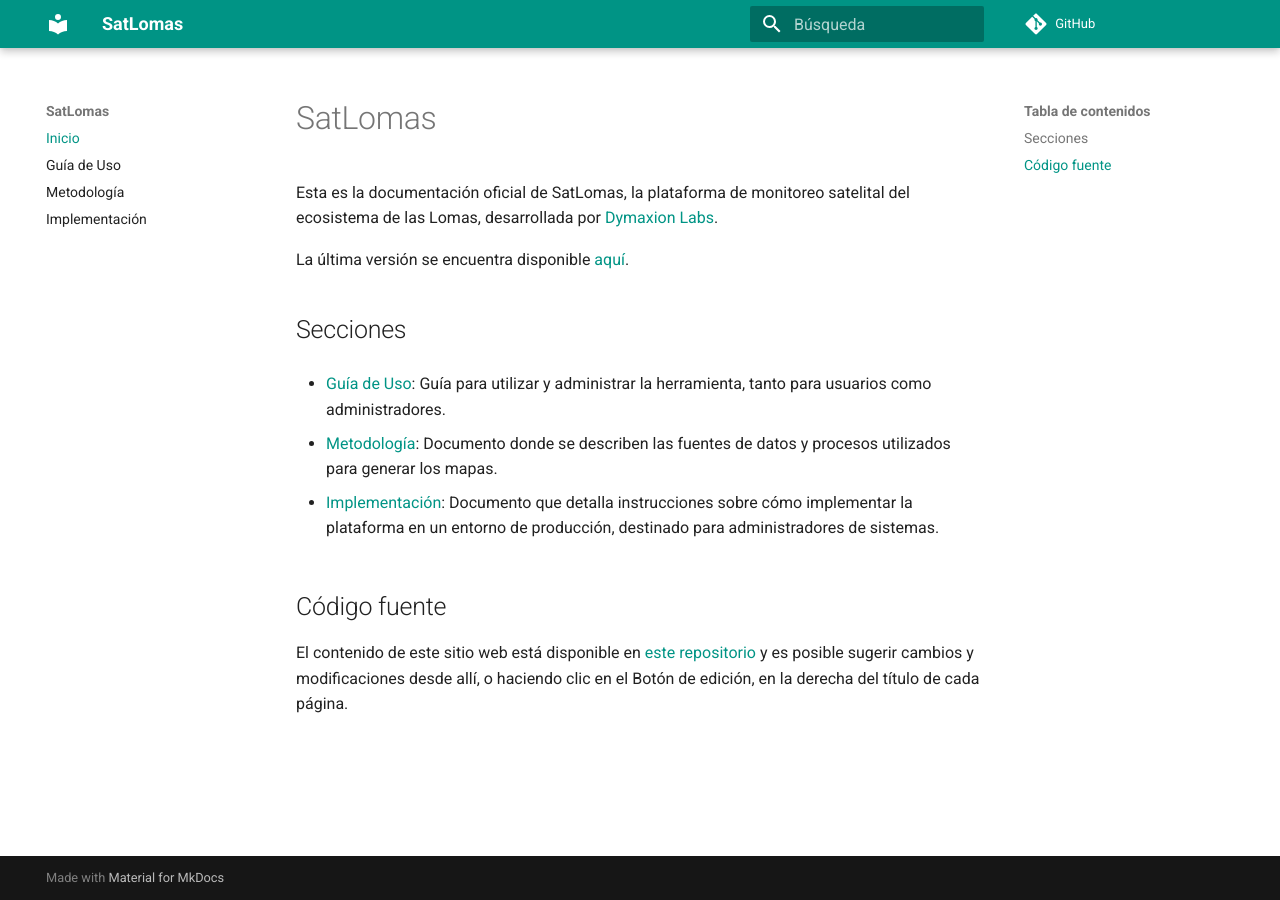
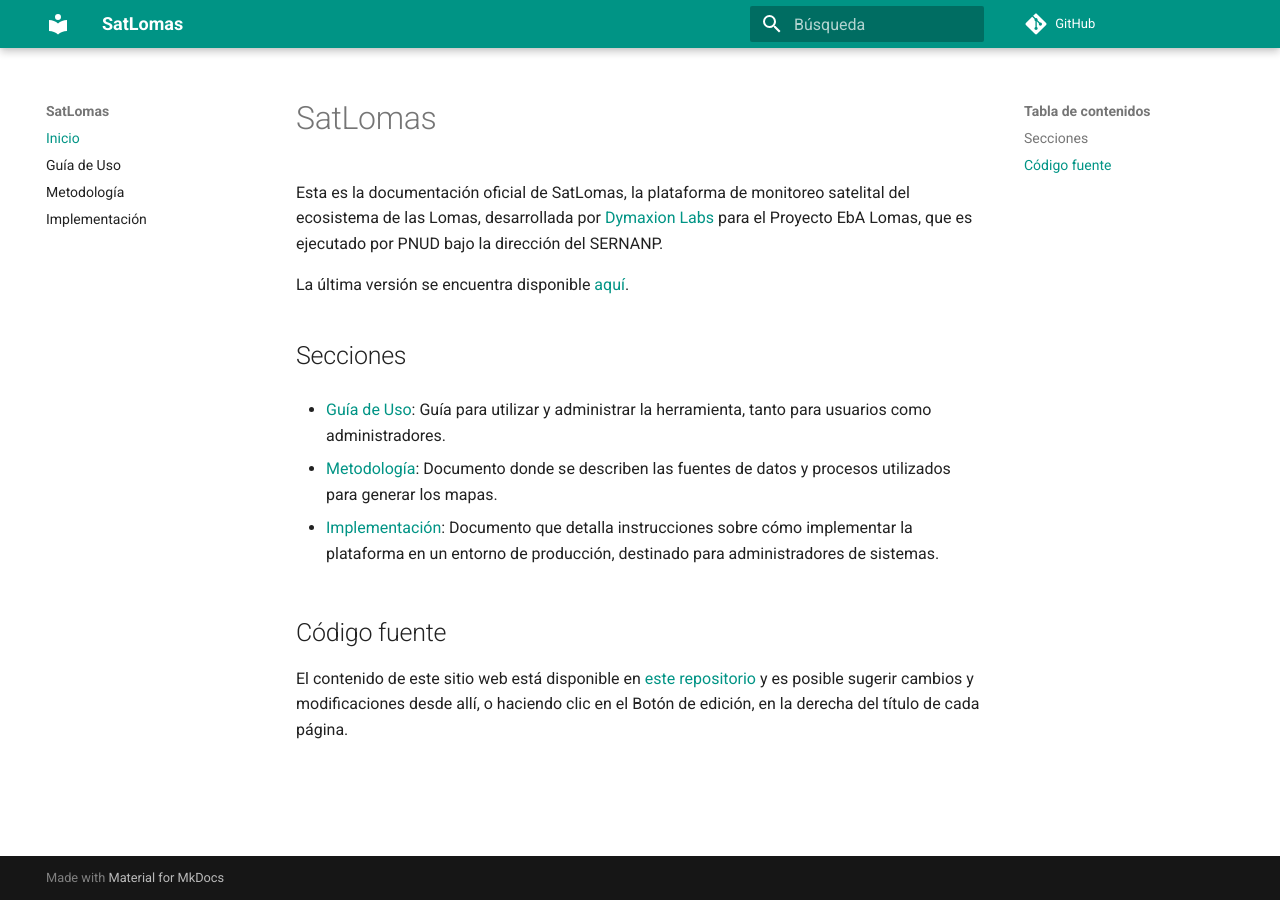
Before and after one commit to undp/satlomas-doc, an MkDocs documentation site: the page built from docs/index.md, in a window 1280 px wide. Built offline with MkDocs 1.6.1 and Material for MkDocs 9.7.7, drawn with Linux system fonts in a browser that asks for light colours; comment, search, counter and statistics services are not loaded.

Commit message:
Update index.md

```diff
--- a/docs/index.md
+++ b/docs/index.md
@@ -2,7 +2,8 @@
 
 Esta es la documentación oficial de SatLomas, la plataforma de monitoreo
 satelital del ecosistema de las Lomas, desarrollada por [Dymaxion
-Labs](https://dymaxionlabs.com).
+Labs](https://dymaxionlabs.com) para el Proyecto EbA Lomas, que es
+ejecutado por PNUD bajo la dirección del SERNANP.
 
 La última versión se encuentra disponible [aquí][2].
 
```
